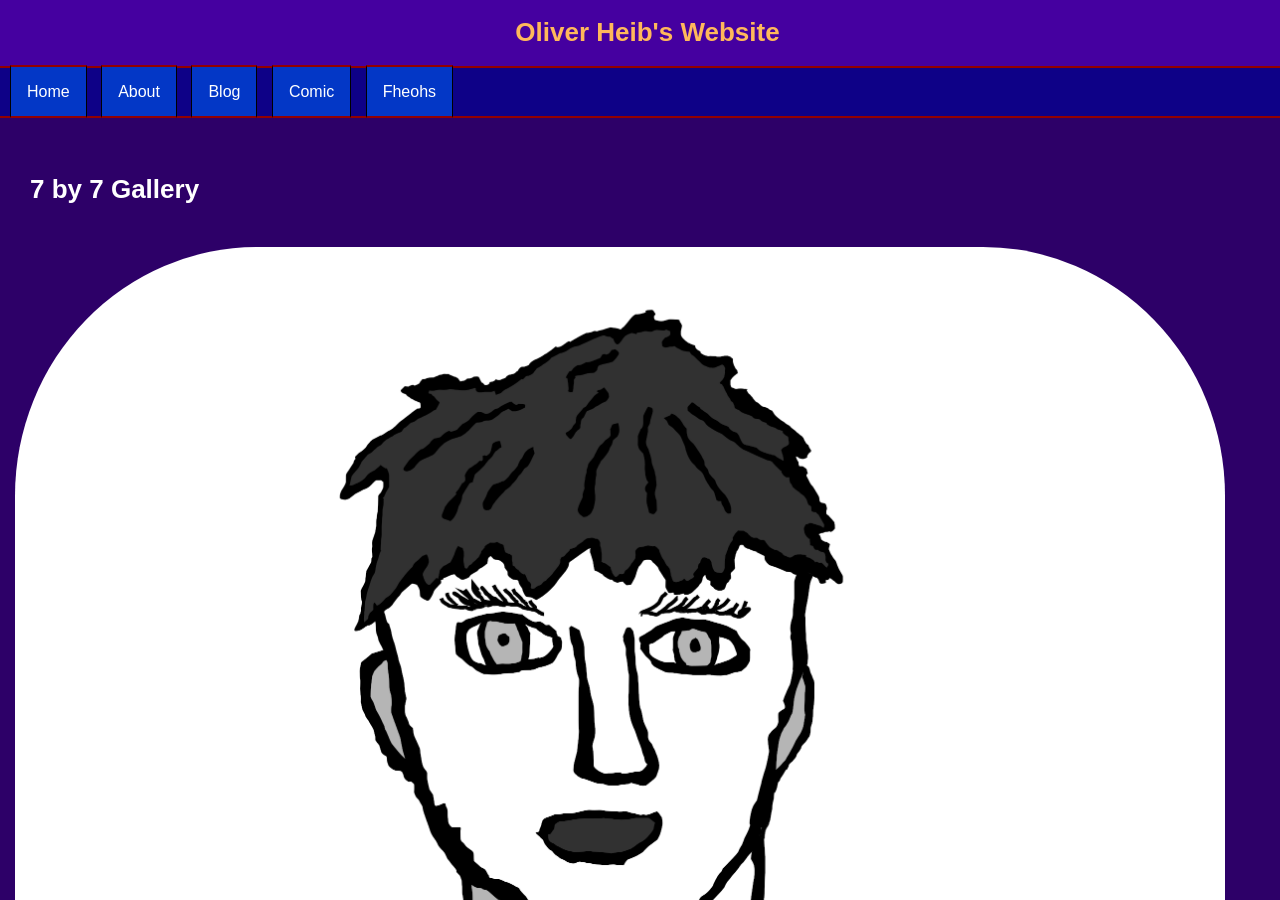
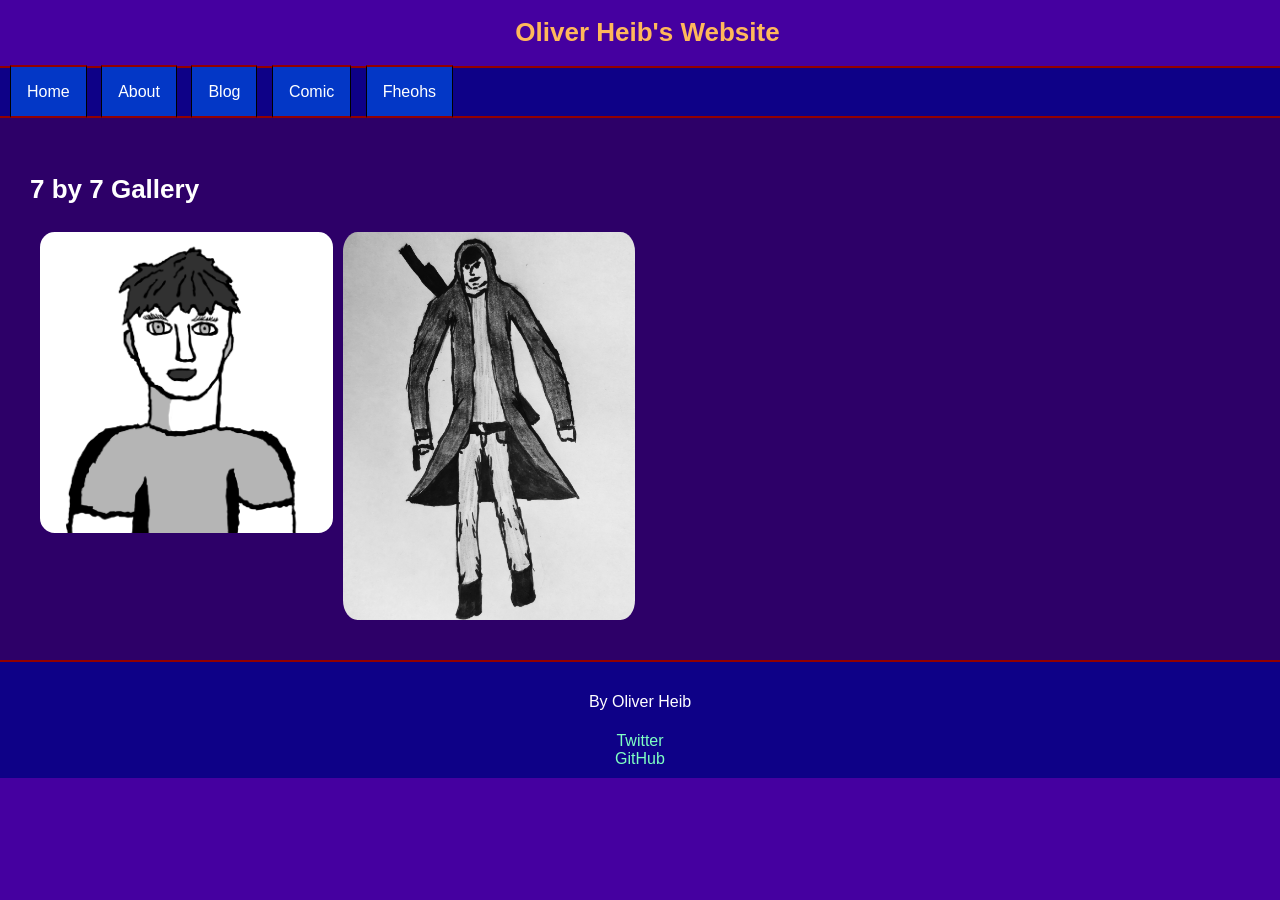
Before and after one commit to OliverHeib/E-PortfolioInJekyll, a Jekyll site: the page built from comic/gallery.html, in a window 1280 px wide and 900 px high. Built offline with Jekyll 4.4.1, drawn with Linux system fonts in a browser that asks for light colours; comment, search, counter and statistics services are not loaded.

Commit message:
Update gallery.html

```diff
--- a/comic/gallery.html
+++ b/comic/gallery.html
@@ -5,8 +5,14 @@ permalink: /comic/7by7/gallery
 ---
 <h1>7 by 7 Gallery</h1>
 
+<div class="container">
+<div class="grid">
 {% for image in site.static_files %}
     {% if image.path contains 'images/comic' %}
-        <img src="{{ site.baseurl }}{{ image.path }}" alt="image" class="responsive-image"/>
+        <div class="cell">
+            <img src="{{ site.baseurl }}{{ image.path }}" alt="image" class="responsive-image"/>
+        </div>
     {% endif %}
 {% endfor %}
+</div>
+</div>
```
